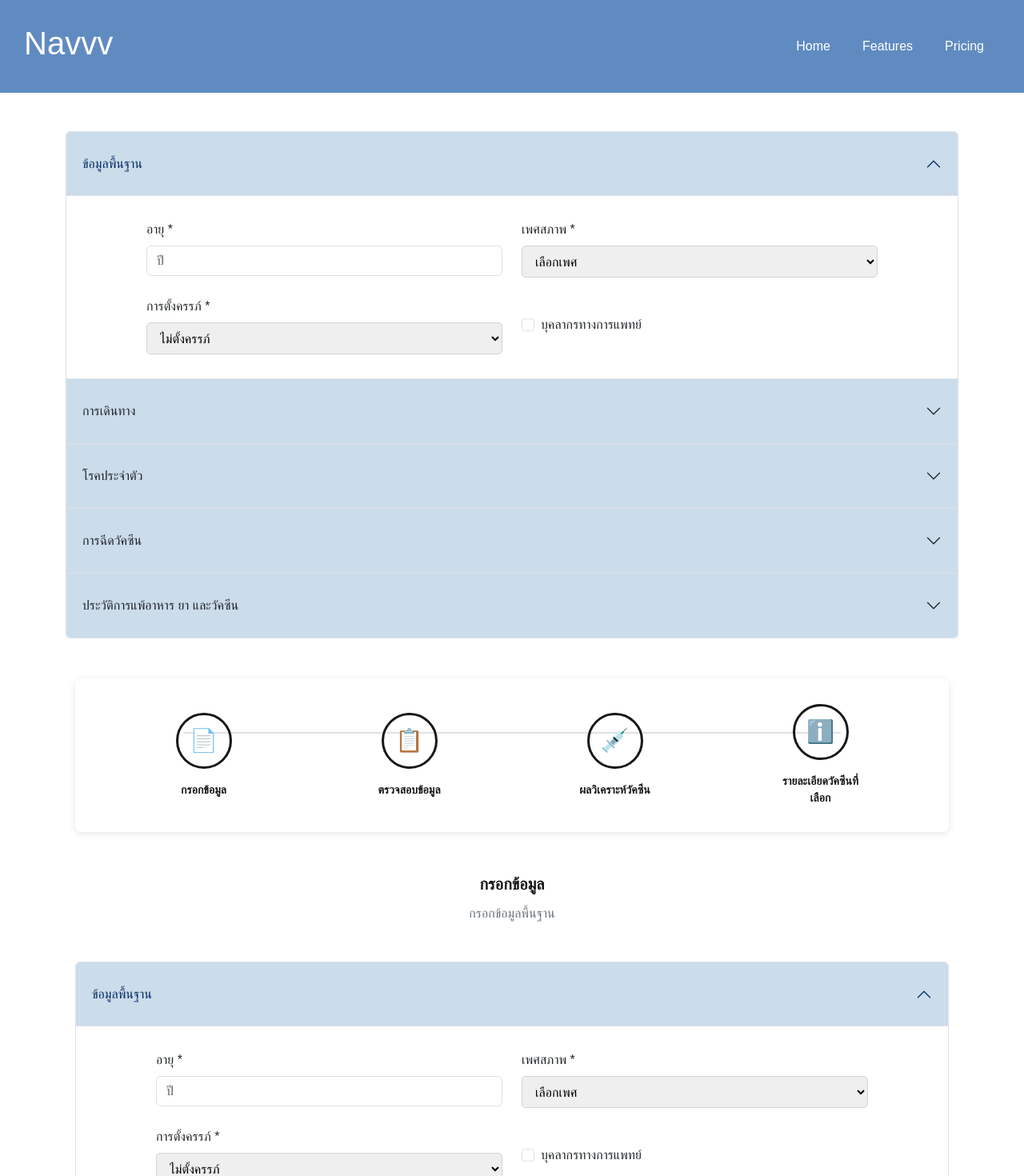
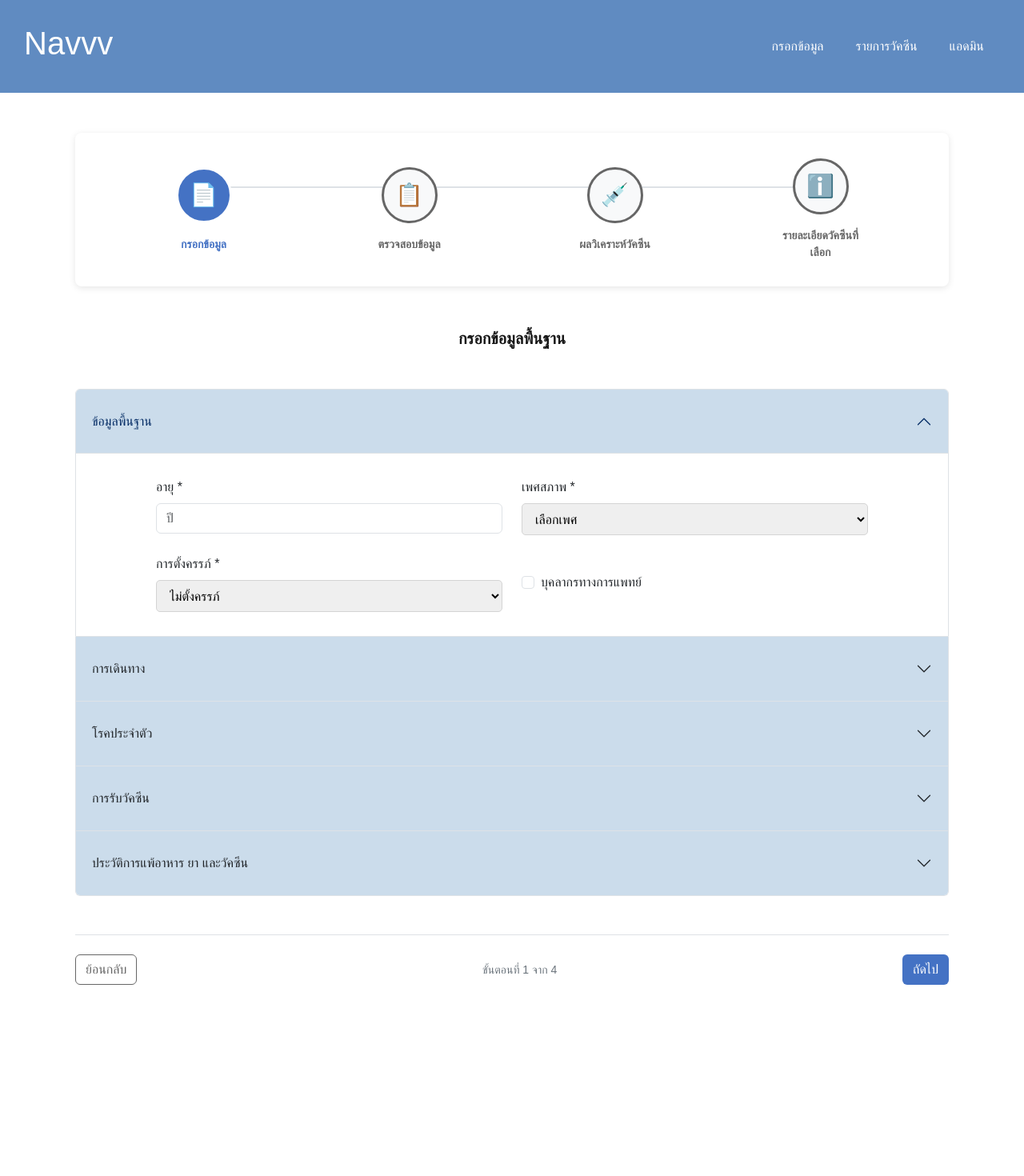
Before and after one commit to punn3/vaccine-project, a Next.js app: page / in a window 1280 px wide. Shown: the top 1470 px of the page at 80% size. After the commit the page ends 1231 px from the top, so only its background shows below. Built offline with nearby package versions, Linux system fonts and the light colour scheme.

Commit message:
แยกไฟล์ css

```diff
--- a/app/page.js
+++ b/app/page.js
@@ -1,5 +1,4 @@
 // 'use client'; // <-- สำคัญมาก! ต้องใส่เมื่อใช้ Component ที่มี Interactive
-import BasicInfo from '../components/BasicInfo.js';
 import NavbarBox from '@/components/Navbar.js';
 import MyStepperForm from '@/components/Stepper.js';
 import { Container, Row, Col, Button, Alert } from 'react-bootstrap';
@@ -8,8 +7,8 @@ export default function Home() {
   return (
     <>
     <NavbarBox></NavbarBox>
-    <Container>
-      <BasicInfo></BasicInfo>
+    <Container id='stepper'>
+      {/* <BasicInfo></BasicInfo> */}
       <MyStepperForm></MyStepperForm>
     </Container>
     </>
--- a/components/BasicInfo.js
+++ b/components/BasicInfo.js
@@ -8,12 +8,13 @@ import {
   InputGroup,
   FloatingLabel,
 } from "react-bootstrap";
-import styles from "./BasicInfo.module.css";
+import styles from "../styles/BasicInfo.module.css";
 
 function BasicInfo() {
   return (
     <div className={styles.accordionWrapper}>
       <Accordion defaultActiveKey="0" alwaysOpen className="my-5">
+        {/* ข้อมูลพื้นฐาน  */}
         <Accordion.Item eventKey="0">
           <Accordion.Header>ข้อมูลพื้นฐาน</Accordion.Header>
           <Accordion.Body>
@@ -72,10 +73,10 @@ function BasicInfo() {
                   ))}
                 </Form>
               </Col>
-
             </Row>
           </Accordion.Body>
         </Accordion.Item>
+        {/* การเดินทาง */}
         <Accordion.Item eventKey="1">
           <Accordion.Header>การเดินทาง</Accordion.Header>
           <Accordion.Body>
@@ -123,11 +124,12 @@ function BasicInfo() {
             </Form>
           </Accordion.Body>
         </Accordion.Item>
+        {/* โรคประจำตัว */}
         <Accordion.Item eventKey="2">
           <Accordion.Header>โรคประจำตัว</Accordion.Header>
           <Accordion.Body>
             <Row className="row-gap-4">
-              <Col md={6} >
+              <Col md={6}>
                 <Form>
                   {["checkbox"].map((type) => (
                     <div key={`inline-${type}`}>
@@ -239,11 +241,27 @@ function BasicInfo() {
                   ))}
                 </Form>
               </Col>
+              <Col md={6} className="align-content-center">
+                <Form>
+                  {["checkbox"].map((type) => (
+                    <div key={`inline-${type}`}>
+                      <Form.Check
+                        inline
+                        label="ไม่มี"
+                        name="group1"
+                        type={type}
+                        id={`inline-${type}-1`}
+                      />
+                    </div>
+                  ))}
+                </Form>
+              </Col>
             </Row>
           </Accordion.Body>
         </Accordion.Item>
+        {/* การรับวัคซีน */}
         <Accordion.Item eventKey="3">
-          <Accordion.Header>การฉีดวัคซีน</Accordion.Header>
+          <Accordion.Header>การรับวัคซีน</Accordion.Header>
           <Accordion.Body>
             Lorem ipsum dolor sit amet, consectetur adipiscing elit, sed do
             eiusmod tempor incididunt ut labore et dolore magna aliqua. Ut enim
@@ -254,6 +272,7 @@ function BasicInfo() {
             culpa qui officia deserunt mollit anim id est laborum.
           </Accordion.Body>
         </Accordion.Item>
+        {/* ประวัติการแพ้ */}
         <Accordion.Item eventKey="4">
           <Accordion.Header>ประวัติการแพ้อาหาร ยา และวัคซีน</Accordion.Header>
           <Accordion.Body>
--- /dev/null
+++ b/components/CheckInfo.js
@@ -0,0 +1,48 @@
+"use client";
+import { Card } from "react-bootstrap";
+import styles from "../styles/CheckInfo.module.css";
+
+function CheckInfomation(){
+    return(
+        <div className={styles.cardWrapper}>
+            <Card>
+                <Card.Header>
+                    ข้อมูลพื้นฐาน
+                </Card.Header>
+                <Card.Body></Card.Body>
+            </Card>
+            <Card>
+                <Card.Header>
+                    การเดินทาง
+                </Card.Header>
+                <Card.Body></Card.Body>
+            </Card>
+            <Card>
+                <Card.Header>
+                    ข้อมูลพื้นฐาน
+                </Card.Header>
+                <Card.Body></Card.Body>
+            </Card>
+            <Card>
+                <Card.Header>
+                    โรคประจำตัว
+                </Card.Header>
+                <Card.Body></Card.Body>
+            </Card>
+            <Card>
+                <Card.Header>
+                    การรับวัคซีน
+                </Card.Header>
+                <Card.Body></Card.Body>
+            </Card>
+            <Card>
+                <Card.Header>
+                    ประวัติการแพ้อาหาร ยา และวัคซีน
+                </Card.Header>
+                <Card.Body></Card.Body>
+            </Card>
+        </div>
+    )
+}
+
+export default CheckInfomation;
--- a/components/Navbar.js
+++ b/components/Navbar.js
@@ -1,7 +1,8 @@
 "use client";
 
 import { Container, Nav, Navbar } from "react-bootstrap";
-import styles from "./Navbar.module.css";
+import Link from "next/link";
+import styles from "../styles/Navbar.module.css";
 
 function NavbarBox() {
     return (
@@ -10,9 +11,9 @@ function NavbarBox() {
                 <h1>Navvv</h1>
             </Navbar.Brand>
             <Nav className={styles.navitem}>
-                <a href="#home">Home</a>
-                <a href="#features">Features</a>
-                <a href="#pricing">Pricing</a>
+                <Nav.Link as={Link} href="/#stepper">กรอกข้อมูล</Nav.Link>
+                <Nav.Link as={Link} href="/vaccines">รายการวัคซีน</Nav.Link>
+                <Nav.Link as={Link} href="/admin">แอดมิน</Nav.Link>
             </Nav>
         </div>
     );
--- a/components/Stepper.js
+++ b/components/Stepper.js
@@ -1,32 +1,40 @@
 "use client";
 import React, { useState } from "react";
-import styles from './Stepper.module.css';
+import styles from '../styles/Stepper.module.css';
 import { Container } from "react-bootstrap";
 import BasicInfo from "./BasicInfo";
+import CheckInfomation from "./CheckInfo";
 
 const MyStepperForm = () => {
     const [currentStep, setCurrentStep] = useState(0);
+    // const [formData, setFormData] = useState({});  //ถ้าต้องการส่งข้อมูล (เช่น state ของฟอร์ม) ข้ามไปมาระหว่าง BasicInfo กับหน้าอื่นๆ
 
+    // 1. ผูก Component เข้ากับ steps ตรงนี้
     const steps = [
         {
             icon: "📄",
             label: "กรอกข้อมูล",
             description: "กรอกข้อมูลพื้นฐาน",
+            content: <BasicInfo /> // <--- ใส่ Component ตรงนี้
+            // content: <BasicInfo data={formData} setData={setFormData} />  //ต้องการส่งข้อมูล (เช่น state ของฟอร์ม) ข้ามไปมาระหว่าง BasicInfo กับหน้าอื่นๆ
         },
         {
             icon: "📋",
             label: "ตรวจสอบข้อมูล",
-            description: "ตรวจสอบความถูกต้อง",
+            description: "กรุณาตรวจสอบความถูกต้องของข้อมูลก่อนการดำเนินต่อ",
+            content: <CheckInfomation></CheckInfomation> // <--- ตัวอย่าง
         },
         {
             icon: "💉",
             label: "ผลวิเคราะห์วัคซีน",
-            description: "รับผลการตรวจ",
+            description: "ผลการวิเคราะห์วัคซีน",
+            content: <div>หน้าผลลัพธ์ (ใส่ Component ที่นี่)</div>
         },
         {
             icon: "ℹ️",
             label: "รายละเอียดวัคซีนที่เลือก",
-            description: "ข้อมูลวัคซีน",
+            description: "รายละเอียดวัคซีนที่เลือก",
+            content: <div>หน้าดีเทลวัคซีน (ใส่ Component ที่นี่)</div>
         },
     ];
 
@@ -41,40 +49,37 @@ const MyStepperForm = () => {
                             style={{ width: `${(currentStep / (steps.length - 1)) * 100}%` }}
                         />
                     </div>
-                    {/* Steps */}
+                    {/* Steps Navigation */}
                     {steps.map((step, index) => (
                         <div key={index} className={styles.step_item}>
-                            {/* Circle Icon */}
                             <div
-                                className={`${styles.step_circle} ${index <= currentStep ? "active" : "inactive"
-                                    }`}
+                                className={`${styles.step_circle} ${index <= currentStep ? styles.active : styles.inactive}`}
                                 onClick={() => setCurrentStep(index)}
                             >
                                 {step.icon}
                             </div>
-
-                            {/* Label */}
-                            <div
-                                className={`${styles.step_label} ${index <= currentStep ? "active" : "inactive"
-                                    }`}
-                            >
+                            <div className={`${styles.step_label} ${index <= currentStep ? styles.active : styles.inactive}`}>
                                 {step.label}
                             </div>
                         </div>
                     ))}
                 </div>
+            </div>
+
+            {/* Content Area */}
+            <div>
+                {/* <div className={styles.content_title}>{steps[currentStep].label}</div> */}
+                <div className={styles.content_description }>
+                    {steps[currentStep].description}
+                </div>
+
+                {/* 2. เรียกใช้ content จาก array ตาม step ปัจจุบัน */}
+                <div className="mt-4">
+                    {steps[currentStep].content}
+                </div>
 
             </div>
-                {/* Content Area */}
-                {/* <div className={styles.content_card}>
-                </div> */}
-                <div>
-                    <div className={styles.content_title}>{steps[currentStep].label}</div>
-                    <div className={styles.content_description}>
-                        {steps[currentStep].description}
-                    </div>
-                    <BasicInfo></BasicInfo>
-                </div>
+
             {/* Navigation Buttons */}
             <div className={styles.nav_buttons}>
                 <button
@@ -82,7 +87,7 @@ const MyStepperForm = () => {
                     onClick={() => setCurrentStep(Math.max(0, currentStep - 1))}
                     disabled={currentStep === 0}
                 >
-                        ← ย้อนกลับ
+                    ย้อนกลับ
                 </button>
                 <div className={styles.step_counter}>
                     ขั้นตอนที่ {currentStep + 1} จาก {steps.length}
@@ -93,9 +98,9 @@ const MyStepperForm = () => {
                     onClick={() =>
                         setCurrentStep(Math.min(steps.length - 1, currentStep + 1))
                     }
-                        disabled={currentStep === steps.length - 1}
+                    // ถ้าเป็นหน้าสุดท้าย อาจจะเปลี่ยนเป็นปุ่ม Submit หรือ Reset
                 >
-                        {currentStep === steps.length - 1 ? "เริ่มใหม่" : "ถัดไป →"}
+                    {currentStep === steps.length - 1 ? "เสร็จสิ้น" : "ถัดไป "}
                 </button>
             </div>
         </Container>
--- /dev/null
+++ b/styles/CheckInfo.module.css
@@ -0,0 +1,5 @@
+.cardWrapper {
+    display: flex;
+    flex-direction: column;
+    gap: 30px;
+}
--- a/components/Stepper.module.css
+++ b/styles/Stepper.module.css
@@ -45,17 +45,15 @@
   cursor: pointer;
   transition: all 0.3s ease;
   border: 3px solid;
+
 }
 .step_circle.active {
-  background: #0d6efd;
+  background: #4472C4;
   color: white;
-  border-color: #0d6efd;
-  box-shadow: 0 0 15px rgba(13, 110, 253, 0.5);
 }
 .step_circle.inactive {
   background: #f8f9fa;
-  color: #6c757d;
-  border-color: #dee2e6;
+  color: #666666;
 }
 .step_label {
   text-align: center;
@@ -65,10 +63,10 @@
   font-weight: bold;
 }
 .step_label.active {
-  color: #0d6efd;
+  color: #4472C4;
 }
 .step_label.inactive {
-  color: #6c757d;
+  color: #666666;
 }
 .nav_buttons {
   display: flex;
@@ -100,13 +98,12 @@
   color: white;
 }
 .btn_primary {
-  background: #0d6efd;
+  background: #4472C4;
   color: white;
-  border-color: #0d6efd;
 }
 .btn_primary:hover:not(:disabled) {
-  background: #0b5ed7;
-  border-color: #0b5ed7;
+  background: #4472C4;
+  color: white;
 }
 .step_counter {
   color: #6c757d;
@@ -118,15 +115,11 @@
   box-shadow: 0 2px 8px rgba(0, 0, 0, 0.1);
   padding: 2rem;
 }
-.content_title {
+.content_description {
   text-align: center;
   font-size: 20px;
   font-weight: bold;
   margin-bottom: 10px;
-}
-.content_description {
-  text-align: center;
-  color: #6c757d;
 }
 .alert_info {
   background: #cff4fc;
```
Also changed, not shown: app/admin/page.js (added, +17 -0 lines), app/vaccines/page.js (added, +17 -0 lines), components/Test.js (added, +19 -0 lines), styles/BasicInfo.module.css (renamed from components/BasicInfo.module.css), styles/Navbar.module.css (renamed from components/Navbar.module.css). Lines whose indentation alone changed are shown as unchanged.
